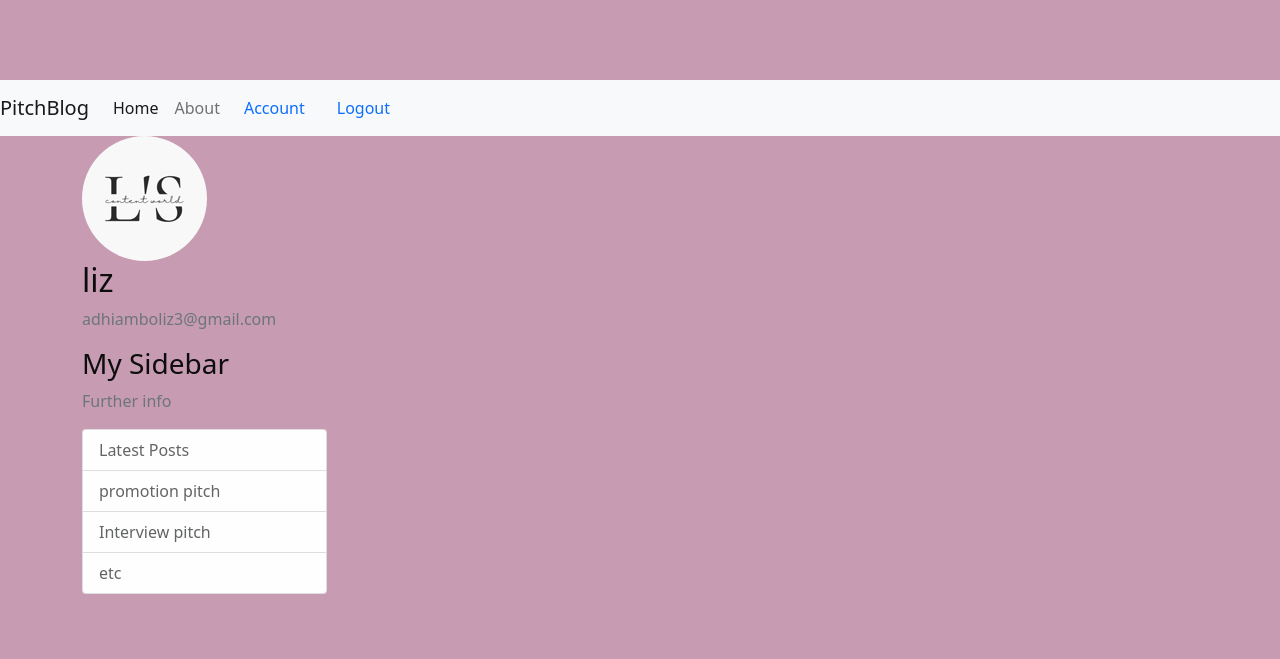
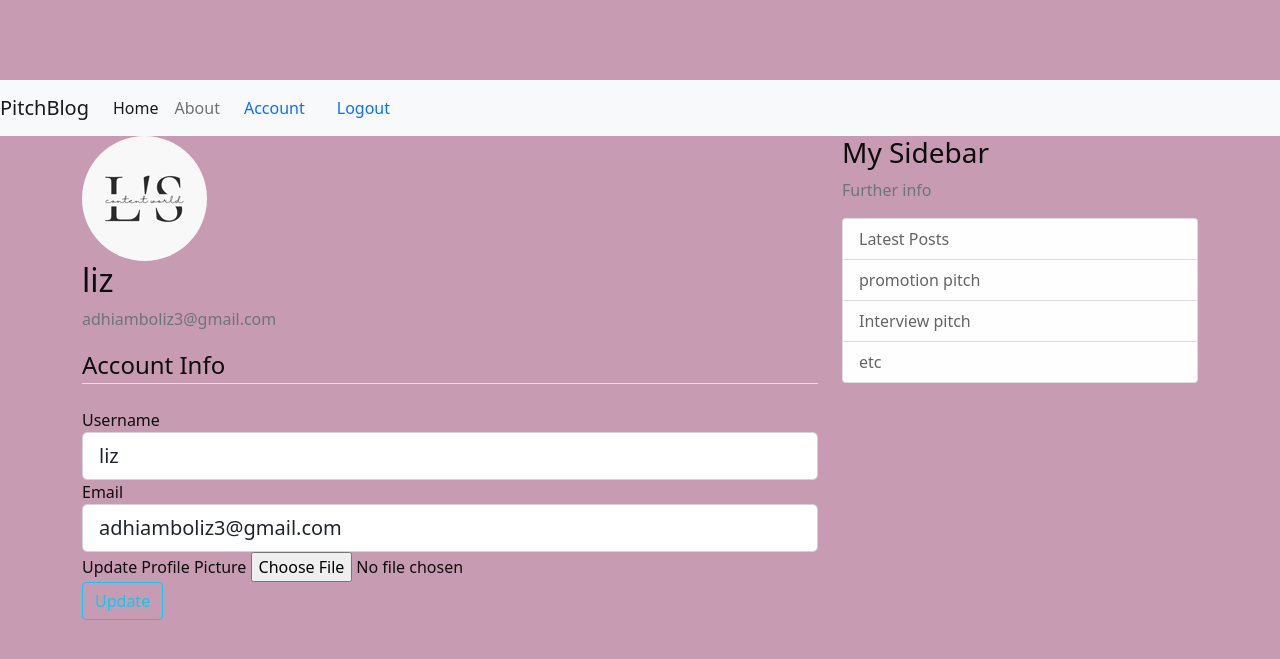
Before and after one commit to Liz-Adhiambo/Pitch-Ip, a Flask app: page /account in a window 1280 px wide. Shown: the top 659 px of the page. Run offline with Flask 2, Linux system fonts and the light colour scheme; a user stored in the database is signed in; some libraries are stand-ins or nearby versions.

Commit message:
Added upload profile picture option

```diff
--- a/pitchblog/forms.py
+++ b/pitchblog/forms.py
@@ -1,5 +1,7 @@
 
 from flask_wtf import FlaskForm
+from flask_wtf.file import FileField, FileAllowed
+from flask_login import current_user
 from wtforms import StringField, PasswordField, SubmitField,BooleanField
 from wtforms.validators import DataRequired, Length, Email,EqualTo,ValidationError
 from pitchblog.models import User
@@ -35,3 +37,25 @@ class LoginForm(FlaskForm):
     remember = BooleanField('Remember Me')
 
     submit = SubmitField('Login')
+
+
+
+class UpdateAccountForm(FlaskForm):
+    username = StringField('Username',
+                           validators=[DataRequired(), Length(min=2, max=20)])
+    email = StringField('Email',
+                        validators=[DataRequired(), Email()])
+    picture = FileField('Update Profile Picture', validators=[FileAllowed(['jpg', 'png'])])
+    submit = SubmitField('Update')
+
+    def validate_username(self, username):
+        if username.data != current_user.username:
+            user = User.query.filter_by(username=username.data).first()
+            if user:
+                raise ValidationError('That username is taken. Please choose a different one.')
+
+    def validate_email(self, email):
+        if email.data != current_user.email:
+            user = User.query.filter_by(email=email.data).first()
+            if user:
+                raise ValidationError('That email is taken. Please choose a different one.')
--- a/pitchblog/routes.py
+++ b/pitchblog/routes.py
@@ -1,6 +1,11 @@
+import os
+import secrets
+from PIL import Image
+
+
 from flask import render_template, url_for, flash, redirect,request
 from pitchblog import app,db, bcrypt
-from pitchblog.forms import RegistrationForm, LoginForm
+from pitchblog.forms import RegistrationForm, LoginForm, UpdateAccountForm
 from pitchblog.models import User, Post
 from flask_login import login_user,logout_user, current_user, login_required
 
@@ -64,9 +69,38 @@ def logout():
     logout_user()
     return redirect(url_for('home'))
 
+def save_picture(form_picture):
+    random_hex = secrets.token_hex(8)
+    _, f_ext = os.path.splitext(form_picture.filename)
+    picture_fn = random_hex + f_ext
+    picture_path = os.path.join(app.root_path, 'static/profile_pics', picture_fn)
 
-@app.route("/account")
+    output_size = (125, 125)
+    i = Image.open(form_picture)
+    i.thumbnail(output_size)
+    i.save(picture_path)
+
+
+    return picture_fn
+
+
+
+@app.route("/account", methods=['GET', 'POST'])
 @login_required
 def account():
+    form = UpdateAccountForm()
+    if form.validate_on_submit():
+        if form.picture.data:
+            picture_file = save_picture(form.picture.data)
+            current_user.image_file = picture_file
+        current_user.username = form.username.data
+        current_user.email = form.email.data
+        db.session.commit()
+        flash('Your account has been updated!', 'success')
+        return redirect(url_for('account'))
+    elif request.method == 'GET':
+        form.username.data = current_user.username
+        form.email.data = current_user.email
     image_file = url_for('static', filename='profile_pics/' + current_user.image_file)
-    return render_template('account.html', title='Account',image_file=image_file)
+    return render_template('account.html', title='Account',
+                           image_file=image_file, form=form)
--- a/pitchblog/templates/account.html
+++ b/pitchblog/templates/account.html
@@ -8,4 +8,51 @@
           <p class="text-secondary">{{ current_user.email }}</p>
         </div>
       </div>
+
+      <form method="POST" action="" enctype="multipart/form-data">
+        {{ form.hidden_tag() }}
+        <fieldset class="form-group">
+            <legend class="border-bottom mb-4">Account Info</legend>
+            <div class="form-group">
+                {{ form.username.label(class="form-control-label") }}
+
+                {% if form.username.errors %}
+                    {{ form.username(class="form-control form-control-lg is-invalid") }}
+                    <div class="invalid-feedback">
+                        {% for error in form.username.errors %}
+                            <span>{{ error }}</span>
+                        {% endfor %}
+                    </div>
+                {% else %}
+                    {{ form.username(class="form-control form-control-lg") }}
+                {% endif %}
+            </div>
+            <div class="form-group">
+                {{ form.email.label(class="form-control-label") }}
+                {% if form.email.errors %}
+                    {{ form.email(class="form-control form-control-lg is-invalid") }}
+                    <div class="invalid-feedback">
+                        {% for error in form.email.errors %}
+                            <span>{{ error }}</span>
+                        {% endfor %}
+                    </div>
+                {% else %}
+                    {{ form.email(class="form-control form-control-lg") }}
+                {% endif %}
+            </div>
+            <div class="form-group">
+                {{ form.picture.label() }}
+                {{ form.picture(class="form-control-file") }}
+                {% if form.picture.errors %}
+                    {% for error in form.picture.errors %}
+                        <span class="text-danger">{{ error }}</span></br>
+                    {% endfor %}
+                {% endif %}
+            </div>
+        </fieldset>
+        <div class="form-group">
+            {{ form.submit(class="btn btn-outline-info") }}
+        </div>
+    </form>
+</div>
         {%endblock%}
```
Also changed, not shown: pitchblog/site.db, pitchblog/static/profile_pics/05c9d1fcec960fd6.jpg (added), pitchblog/static/profile_pics/06af667cd244b7f9.png (added), pitchblog/static/profile_pics/d984500047879a51.png (added).
